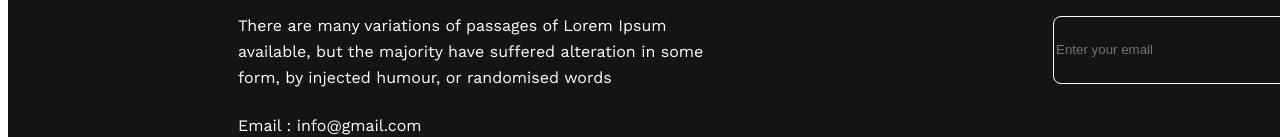
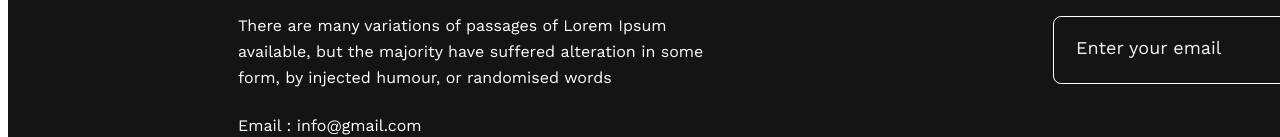
Before and after one commit to T-ahiti/new-year, a plain HTML site: page index.html in a window 1280 px wide. Shown: the part 2974-3111 px from the top of the page. Drawn offline with nearby package versions, Linux system fonts and the light colour scheme.

Commit message:
email box added

```diff
--- a/styles.css
+++ b/styles.css
@@ -267,3 +267,18 @@ h1 {
     border: 1px solid #FFF;
     background: #151414;
 }
+
+input[type="text"] {
+    color: #fff;
+    /* Set the submit button text color to white */
+}
+
+input::placeholder {
+    color:  #F3F3F3;
+    font-family: "Work Sans";
+    font-size: 18px;
+    font-style: normal;
+    font-weight: 400;
+    line-height: normal;
+    padding-left: 20px;
+}
```
